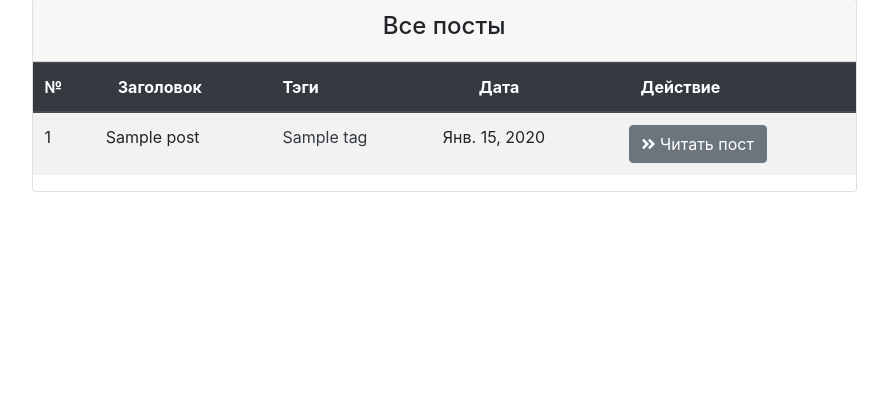
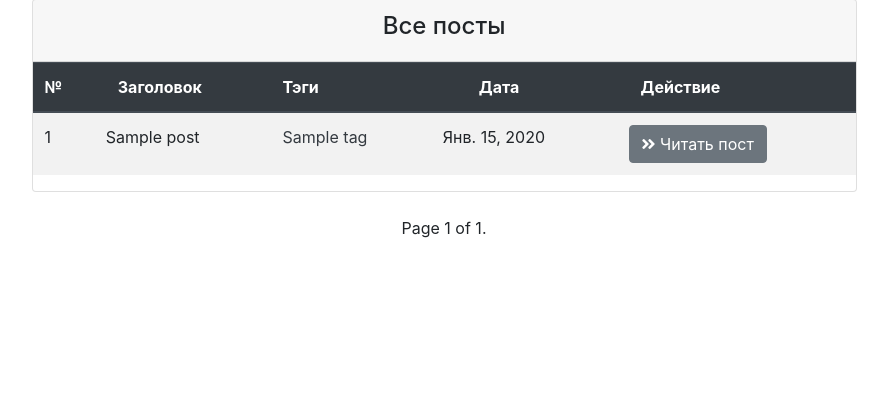
Before and after one commit to popoffww/django-blog, a Django app: page /posts/ in a window 1280 px wide. Shown: the part 223-634 px from the top of the page, without its empty margins (196-1084 px from the left). Run offline with Django 3.2, Linux system fonts and the light colour scheme; a user stored in the database is signed in; tables that the repository leaves empty hold one stand-in row (values such as "Sample post"); some libraries are stand-ins or nearby versions.

Commit message:
Пагинация Django

```diff
--- a/blog/models.py
+++ b/blog/models.py
@@ -37,6 +37,7 @@ class Post(models.Model):
     class Meta:
         verbose_name = 'Статья блога'
         verbose_name_plural = 'Статьи блога'
+        ordering = ['-date_pub']
 
 
 class Tag(models.Model):
@@ -54,3 +55,6 @@ class Tag(models.Model):
 
     def get_remove_url(self):
         return reverse('tag_remove', kwargs={'slug': self.slug})
+
+    class Meta:
+        ordering = ['title']
--- a/blog/templates/blog/post_list.html
+++ b/blog/templates/blog/post_list.html
@@ -55,6 +55,37 @@
                         </tbody>
                     </table>
                 </div>
+
+                {% for contact in page_obj %}
+                {# Each "contact" is a Contact model object. #}
+                {{ contact.full_name|upper }}<br>
+                {% endfor %}
+
+                {% if request.user.is_authenticated and request.user.is_staff %}
+                <!--Пагинация Django-->
+                <div class="pagination justify-content-center">
+                    <span class="step-links">
+                        {% if page_obj.has_previous %}
+                            <a href="?page=1">&laquo; first</a>
+                            <a href="?page={{ page_obj.previous_page_number }}">previous</a>
+                        {% endif %}
+
+                        <span class="current">
+                            Page {{ page_obj.number }} of {{ page_obj.paginator.num_pages }}.
+                        </span>
+
+                        {% if page_obj.has_next %}
+                            <a href="?page={{ page_obj.next_page_number }}">
+                                next
+                            </a>
+                            <a href="?page={{ page_obj.paginator.num_pages }}">
+                                last &raquo;
+                            </a>
+                        {% endif %}
+                    </span>
+                </div>
+                {% endif %}
+
             </div>
         </div>
     </div>
--- a/blog/views.py
+++ b/blog/views.py
@@ -17,6 +17,8 @@ class HomePageView(TemplateView):
 class PostListView(ListView):
     model = Post
     queryset = Post.objects.filter(draft=False)
+    paginate_by = 2
+    model = Post
 
 
 class PostDetailView(DetailView):
--- a/templates/base.html
+++ b/templates/base.html
@@ -53,12 +53,14 @@
                         Тэги
                     </a>
                 </li>
+                {% if request.user.is_authenticated and request.user.is_staff %}
                 <li class="nav-item px-2">
                     <a href="/admin"
                        class="nav-link">
                         Админ
                     </a>
                 </li>
+                {% endif %}
             </ul>
 
             <!-- Авторизация -->
--- a/templates/includes/inc_detail_base.html
+++ b/templates/includes/inc_detail_base.html
@@ -31,12 +31,14 @@
                         Тэги
                     </a>
                 </li>
+                {% if request.user.is_authenticated and request.user.is_staff %}
                 <li class="nav-item px-2">
                     <a href="/admin"
                        class="nav-link">
                         Админ
                     </a>
                 </li>
+                {% endif %}
             </ul>
 
             <!-- Авторизация -->
```
Also changed, not shown: blog/migrations/0002_auto_20201002_1838.py (added).
